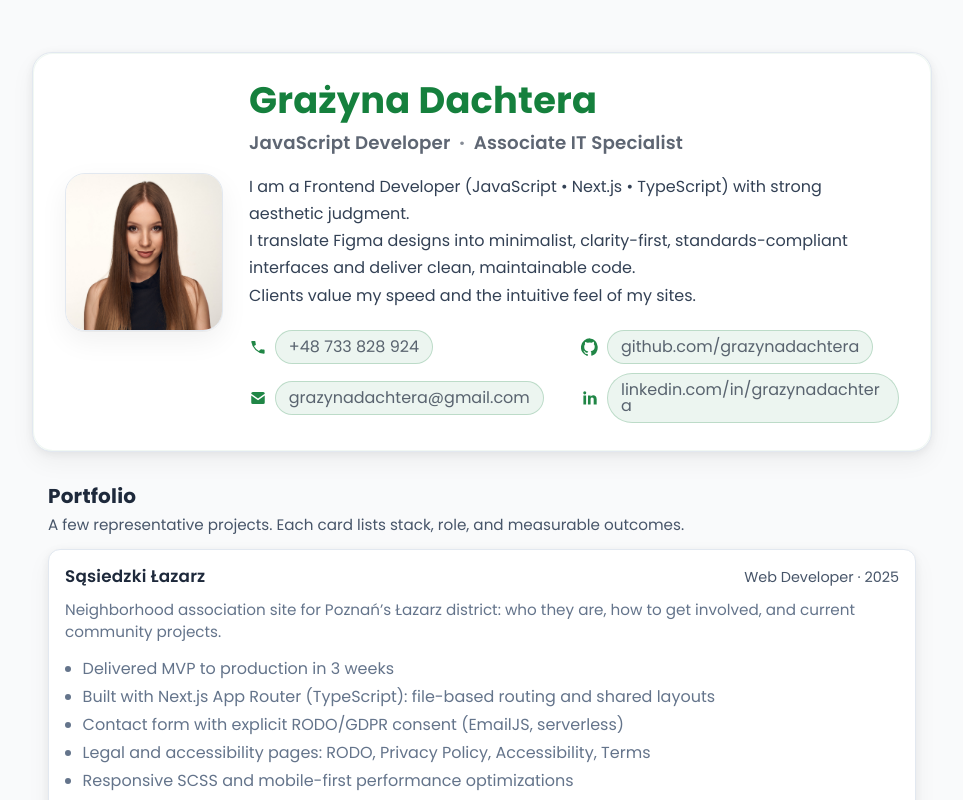
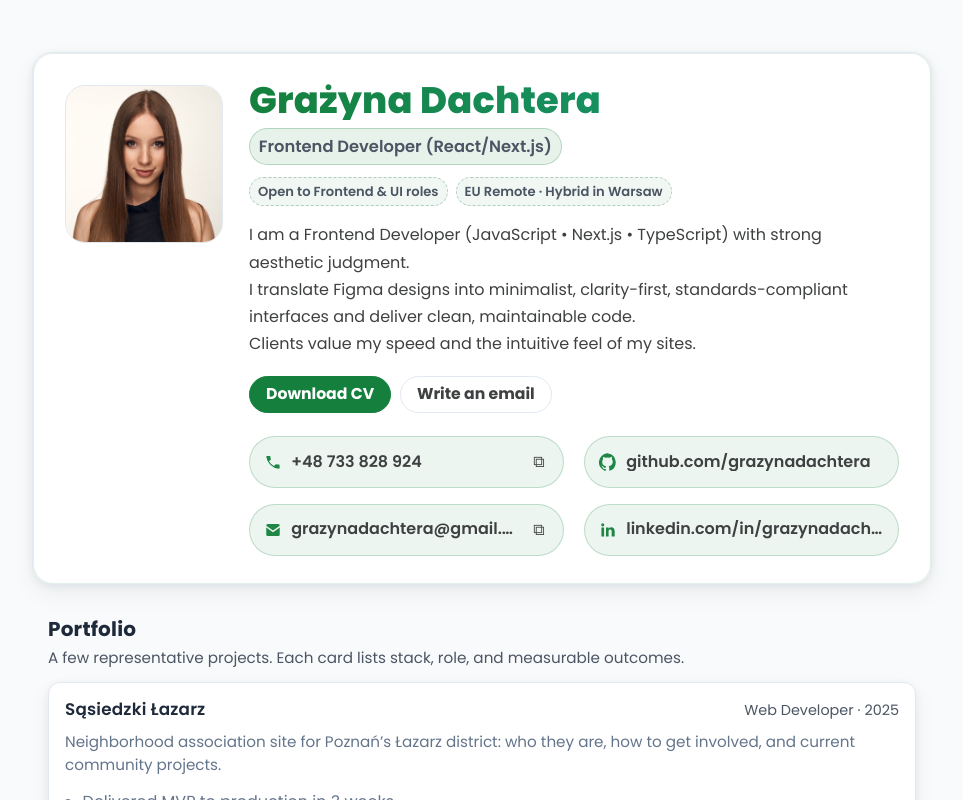
Before and after one commit to GrazynaDachtera/grazynadachtera, a Next.js app: page / in a window 1280 px wide. Shown: the top 800 px of the page, without its empty margins (158-1121 px from the left). Built offline with nearby package versions, Linux system fonts and the light colour scheme.

Commit message:
changed headers styling, added new interactive buttons

```diff
--- a/src/components/Body/WorkExperience/WorkExperience.tsx
+++ b/src/components/Body/WorkExperience/WorkExperience.tsx
@@ -51,6 +51,7 @@ const EXPERIENCES = [
       "SEO",
       "Accessibility",
       "SQL Server",
+      "M365",
       "Windows Server",
       "Active Directory",
     ],
--- a/src/components/Header/Header.scss
+++ b/src/components/Header/Header.scss
@@ -1,27 +1,34 @@
+/* ===========================
+   Header.scss (light theme only)
+   =========================== */
+
+/* Theme tokens (light only) */
+:root {
+  --accent: #15803d;
+  --text: #3f4041;
+  --muted: #4b5563;
+  --border: #e2e8f0;
+  --surface: #ffffff;
+  --shadow-1: 0 2px 8px rgba(2, 6, 23, .06), 0 10px 24px rgba(2, 6, 23, .05);
+}
+
 $resume-maxw: 900px;
-$accent: #15803d;
-$text: #1e293bb6;
-$muted: #475569;
-$subtle: #1e293bb6;
-$border: #e2e8f0;
-$hairline: #eef2f7;
-$surface: #ffffff;
-$shadow-1: 0 2px 8px rgba(2, 6, 23, .06), 0 10px 24px rgba(2, 6, 23, .05);
 
 .resume-header {
   display: grid;
   grid-template-columns: 156px 1fr;
   gap: 1.25rem;
-  align-items: center;
+  align-items: start; /* top-align columns */
   max-width: $resume-maxw;
   margin: 1.25rem auto 0;
   padding: 1.5rem;
-  color: $text;
-  background: $surface;
-  border: 1px solid $border;
+  color: var(--text);
+  background: var(--surface);
+  border: 1px solid var(--border);
   border-radius: 20px;
-  box-shadow: $shadow-1;
+  box-shadow: var(--shadow-1);
   position: relative;
+  color-scheme: light; /* always light */
 
   &::before {
     content: "";
@@ -29,144 +36,207 @@ $shadow-1: 0 2px 8px rgba(2, 6, 23, .06), 0 10px 24px rgba(2, 6, 23, .05);
     inset: 0;
     border-radius: 20px;
     pointer-events: none;
-    box-shadow: inset 0 0 0 1px rgba(21, 128, 61, .06);
+    box-shadow: inset 0 0 0 1px color-mix(in srgb, var(--accent) 12%, transparent);
   }
 
-  @media (min-width: 640px) {
-    gap: 1.75rem;
-    padding: 1.75rem 2rem;
-  }
+  @media (min-width: 640px) { gap: 1.75rem; padding: 1.75rem 2rem; }
+  @media (max-width: 520px) { grid-template-columns: 1fr; }
 
-  @media (max-width: 520px) {
-    grid-template-columns: 1fr;
-  }
-
+  /* Photo: top-left + glow ring + gentle tilt */
   &__photo {
     width: 156px;
     height: 156px;
     border-radius: 20px;
     overflow: hidden;
-    border: 1px solid $border;
-    box-shadow: 0 1px 0 rgba(0,0,0,.04), 0 10px 28px rgba(0,0,0,.06);
+    border: 1px solid var(--border);
+    position: relative;
+    isolation: isolate;
+    align-self: start;   /* stick to top-left */
+    margin-top: .25rem;  /* subtle breathing room */
     background: linear-gradient(180deg, #f8fafc, #fff);
 
-    img { width: 100%; height: 100%; object-fit: cover; }
+    img { width: 100%; height: 100%; object-fit: cover; display: block; }
+
+    &.glow::after {
+      content: "";
+      position: absolute; inset: -2px;
+      border-radius: 22px;
+      background:
+        radial-gradient(120px 120px at 20% 20%, color-mix(in srgb, var(--accent) 40%, transparent), transparent 60%),
+        radial-gradient(120px 120px at 80% 80%, color-mix(in srgb, var(--accent) 30%, transparent), transparent 60%);
+      z-index: -1;
+      filter: blur(18px);
+      opacity: .55;
+      transition: opacity .3s ease, transform .3s ease;
+    }
+
+    &:hover::after, &:focus-within::after { opacity: .85; }
+    &:hover, &:focus-within { transform: perspective(600px) rotateX(1.5deg) rotateY(-1.5deg); }
   }
 
   &__content { display: grid; gap: .55rem; }
 
-  &__name {
+  .accent-gradient {
+    --g: linear-gradient(90deg, var(--accent), color-mix(in srgb, var(--accent) 65%, #22d3ee));
+    background: var(--g);
+    -webkit-background-clip: text;
+    background-clip: text;
+    color: transparent;
     font-size: clamp(1.8rem, 3.6vw, 2.3rem);
     font-weight: 800;
-    line-height: 1.05;
     letter-spacing: .2px;
     margin: 0;
-    color: $accent;
+    line-height: 1.05;
+
+    @media (prefers-reduced-motion: no-preference) {
+      &:hover { background-size: 200% 100%; animation: sheen 1.25s linear forwards; }
+    }
+  }
+  @keyframes sheen { from { background-position: 0% 50%; } to { background-position: 100% 50%; } }
+
+  &__role {
+    display: flex;
+    flex-wrap: wrap;
+    gap: .5rem .55rem;
+    margin: 0;
+
+    .badge {
+      font-size: clamp(.88rem, 1.6vw, 1.02rem);
+      font-weight: 600;
+      color: var(--muted);
+      background: color-mix(in srgb, var(--accent) 10%, transparent);
+      border: 1px solid color-mix(in srgb, var(--accent) 25%, transparent);
+      padding: .28rem .55rem;
+      border-radius: 999px;
+    }
+    .badge--sub { opacity: .9; }
   }
 
-  &__role {
-    margin: 0;
-    font-size: clamp(1.02rem, 1.6vw, 1.14rem);
-    font-weight: 600;
-    color: $subtle;
-    letter-spacing: .15px;
-    display: inline-flex;
-    gap: .55rem;
-    align-items: baseline;
+  &__availability {
+    margin: .2rem 0 0;
+    display: flex;
+    gap: .4rem .5rem;
+    flex-wrap: wrap;
 
-    .sep { opacity: .75; font-weight: 700; }
+    .chip {
+      font-size: .82rem;
+      font-weight: 600;
+      color: var(--muted);
+      border: 1px dashed color-mix(in srgb, var(--accent) 25%, var(--border));
+      padding: .18rem .5rem;
+      border-radius: 999px;
+      background: color-mix(in srgb, var(--accent) 6%, transparent);
+    }
   }
 
   &__tagline {
     margin: .4rem 0 0;
     font-size: 1rem;
     line-height: 1.7;
-    color: #334155;
+    color: var(--text);
+    font-weight: 400;
     white-space: pre-line;
     max-width: 70ch;
   }
 
+  &__cta {
+    margin-top: .6rem;
+    display: flex;
+    flex-wrap: wrap;
+    gap: .55rem;
+
+    .btn {
+      appearance: none;
+      border-radius: 999px;
+      padding: .6rem 1rem;
+      font-weight: 700;
+      font-size: .98rem;
+      border: 1px solid transparent;
+      text-decoration: none;
+      line-height: 1;
+      transition: transform .06s ease, background-color .2s, border-color .2s;
+      &:active { transform: translateY(1px); }
+    }
+    .btn--primary { background: var(--accent); color: #fff; border-color: var(--accent); }
+    .btn--ghost   { background: transparent; color: var(--text); border-color: var(--border); }
+    .btn--ghost:hover { border-color: color-mix(in srgb, var(--accent) 50%, var(--border)); }
+  }
+
   &__contacts {
-    margin: .8rem 0 0;
+    margin: .9rem 0 0;
     padding: 0;
     list-style: none;
     display: grid;
-    gap: .6rem;
+    grid-template-columns: repeat(2, minmax(280px, 1fr));
+    column-gap: 1.25rem;
+    row-gap: 1rem;
+    @media (max-width: 720px) { grid-template-columns: 1fr; }
+  }
 
-    @media (min-width: 640px) {
-      grid-template-columns: repeat(2, minmax(0, 1fr));
-      gap: .6rem .9rem;
+  &__contact {
+    width: 100%;
+    min-width: 0;
+    justify-self: stretch;
+    box-sizing: border-box;
+    overflow: hidden;
+
+    display: inline-flex;
+    align-items: center;
+    gap: .55rem;
+    padding: .56rem .9rem;
+    border-radius: 999px;
+    background: color-mix(in srgb, var(--accent) 8%, transparent);
+    border: 1px solid color-mix(in srgb, var(--accent) 22%, transparent);
+    transition: background .18s ease, border-color .18s ease, transform .06s ease, color .18s ease;
+
+    svg { width: 18px; height: 18px; flex: 0 0 18px; fill: currentColor; color: var(--accent); opacity: .95; }
+
+    a {
+      flex: 1 1 auto; min-width: 0; color: var(--text); text-decoration: none; font-weight: 600;
+      font-size: clamp(.9rem, .88rem + .15vw, 1.02rem); line-height: 1.15; white-space: nowrap;
+      overflow: hidden; text-overflow: ellipsis; max-inline-size: 100%;
+    }
+
+    .copy {
+      border: 0; background: transparent; font: inherit; cursor: pointer; padding: .2rem .25rem;
+      opacity: .7; transition: opacity .15s ease, transform .06s;
+    }
+    .copy:hover { opacity: 1; }
+
+    &:hover, &:focus-within {
+      background: var(--accent); border-color: var(--accent); color: #ffffff;
+      svg, a { color: #ffffff; }
+      transform: translateY(-1px);
     }
   }
 
-  &__contact {
-    display: flex;
-    align-items: center;
-    gap: .5rem;
-    min-width: 0;
-
-    svg {
-      width: 18px;
-      height: 18px;
-      flex: 0 0 18px;
-      fill: currentColor;
-      color: $accent;
-      opacity: .95;
-    }
-
-    a {
-      display: inline-flex;
-      align-items: center;
-      gap: .4rem;
-      color: $text;
-      text-decoration: none;
-      background: rgba($accent, .08);
-      border: 1px solid rgba($accent, .22);
-      border-radius: 999px;
-      padding: .48rem .8rem;
-      line-height: 1;
-      overflow-wrap: anywhere;
-      transition: background .18s ease, border-color .18s ease, color .18s ease, transform .06s ease;
-
-      &:hover,
-      &:focus-visible {
-        background: $accent;
-        border-color: $accent;
-        color: #ffffff;
-        outline: none;
-        transform: translateY(-1px);
-      }
-    }
+  .toast {
+    position: absolute; bottom: .8rem; right: 1rem;
+    background: var(--surface); color: var(--text);
+    border: 1px solid var(--border); border-radius: 10px; padding: .4rem .6rem;
+    box-shadow: var(--shadow-1); font-weight: 700; font-size: .9rem;
+    opacity: 0; transform: translateY(6px); pointer-events: none;
+    transition: opacity .2s ease, transform .2s ease;
   }
+  .toast:not(:empty) { opacity: 1; transform: translateY(0); }
 }
 
 .sr-only {
-  position: absolute;
-  width: 1px; height: 1px;
-  padding: 0; margin: -1px; overflow: hidden;
+  position: absolute; width: 1px; height: 1px; padding: 0; margin: -1px; overflow: hidden;
   clip: rect(0,0,0,0); white-space: nowrap; border: 0;
 }
 
 @media print {
   .resume-header {
-    margin: 0 0 .75rem;
-    padding: 0;
-    background: transparent;
-    border: 0;
-    box-shadow: none;
-
-    .resume-header__name { color: #000; }
-    .resume-header__role { color: #000; }
-    .resume-header__tagline { color: #000; }
-    .resume-header__contact a {
-      background: transparent;
-      border: 0;
-      color: #000;
-      padding: 0;
-    }
-    .resume-header__contact a[href^="http"]::after {
-      content: " (" attr(href) ")";
-      font-weight: 400;
+    margin: 0 0 .75rem; padding: 0; background: transparent; border: 0; box-shadow: none;
+    .accent-gradient { color: #000; background: none; -webkit-text-fill-color: initial; }
+    &__role { color: #000; }
+    &__tagline { color: #000; font-weight: 400; }
+    &__cta { display: none; }
+    &__contact {
+      padding: 0; background: transparent; border: 0;
+      a { color: #000; font-weight: 600; }
+      a[href^="http"]::after { content: " (" attr(href) ")"; font-weight: 400; }
     }
   }
 }
--- a/src/components/Header/Header.tsx
+++ b/src/components/Header/Header.tsx
@@ -1,21 +1,30 @@
 "use client";
-
 import Image from "next/image";
-import React from "react";
+import React, { useState } from "react";
 import "./Header.scss";
 import { Poppins } from "next/font/google";
 
 const poppins = Poppins({
-  weight: ["400", "500", "600", "700"],
   subsets: ["latin", "latin-ext"],
+  weight: ["400", "500", "600", "700", "800"],
   display: "swap",
 });
 
 type ContactType = "phone" | "email" | "github" | "linkedin";
-type Contact = { type: ContactType; label: string; href: string };
+type Contact = {
+  type: ContactType;
+  label: string;
+  href: string;
+  copy?: string;
+};
 
 const CONTACTS: Contact[] = [
-  { type: "phone", label: "+48 733 828 924", href: "tel:+48733828924" },
+  {
+    type: "phone",
+    label: "+48 733 828 924",
+    href: "tel:+48733828924",
+    copy: "+48 733 828 924",
+  },
   {
     type: "github",
     label: "github.com/grazynadachtera",
@@ -25,6 +34,7 @@ const CONTACTS: Contact[] = [
     type: "email",
     label: "grazynadachtera@gmail.com",
     href: "mailto:grazynadachtera@gmail.com",
+    copy: "grazynadachtera@gmail.com",
   },
   {
     type: "linkedin",
@@ -38,6 +48,18 @@ const TAGLINE = [
   "I translate Figma designs into minimalist, clarity-first, standards-compliant interfaces and deliver clean, maintainable code.",
   "Clients value my speed and the intuitive feel of my sites.",
 ].join("\n");
+
+// Gmail compose link
+const EMAIL = "grazynadachtera@gmail.com";
+const SUBJECT = "Frontend role — Grażyna Dachtera";
+const BODY =
+  "Hi Grażyna,\n\nI'm reaching out about a Frontend/Next.js role. Would you be available for a quick chat?\n\nBest,\n";
+
+const gmailComposeUrl =
+  "https://mail.google.com/mail/?view=cm&fs=1" +
+  `&to=${encodeURIComponent(EMAIL)}` +
+  `&su=${encodeURIComponent(SUBJECT)}` +
+  `&body=${encodeURIComponent(BODY)}`;
 
 function Icon({ type }: { type: ContactType }) {
   if (type === "phone")
@@ -58,6 +80,7 @@ function Icon({ type }: { type: ContactType }) {
         <path d="M12 .5a12 12 0 00-3.8 23.4c.6.1.8-.3.8-.6v-2.1c-3.4.7-4.1-1.6-4.1-1.6a3.2 3.2 0 00-1.3-1.8c-1-.7.1-.7.1-.7a2.5 2.5 0 011.8 1.2 2.6 2.6 0 003.5 1 2.6 2.6 0 01.8-1.7c-2.7-.3-5.5-1.3-5.5-6a4.7 4.7 0 011.2-3.2 4.4 4.4 0 01.1-3.2s1-.3 3.2 1.2a11 11 0 015.8 0C16 4.7 17 5 17 5a4.4 4.4 0 01.1 3.2 4.7 4.7 0 011.2 3.2c0 4.7-2.8 5.7-5.5 6a3 3 0 01.9 2.3V23c0 .3.2.7.8.6A12 12 0 0012 .5z" />
       </svg>
     );
+  // linkedin
   return (
     <svg viewBox="0 0 24 24" aria-hidden="true">
       <path d="M20.4 20.5h-3.5v-6.4c0-1.6-.6-2.7-2-2.7-1.1 0-1.7.7-2 1.4-.1.3-.1.7-.1 1.1v6.6H9.3s.1-10.7 0-11.8h3.5v1.7c.5-.8 1.4-2 3.5-2 2.6 0 4.6 1.7 4.6 5.4v6.7zM5 7.2a2 2 0 110-4.1 2 2 0 010 4.1zM3.2 20.5h3.6V8.7H3.2v11.8z" />
@@ -66,6 +89,19 @@ function Icon({ type }: { type: ContactType }) {
 }
 
 export default function Header() {
+  const [toast, setToast] = useState<string | null>(null);
+
+  async function copy(text?: string) {
+    if (!text) return;
+    try {
+      await navigator.clipboard.writeText(text);
+      setToast("Copied!");
+    } catch {
+      setToast("Press ⌘/Ctrl+C to copy");
+    }
+    window.setTimeout(() => setToast(null), 1600);
+  }
+
   return (
     <header
       className={`resume-header ${poppins.className}`}
@@ -73,38 +109,65 @@ export default function Header() {
       itemScope
       itemType="https://schema.org/Person"
     >
-      <div className="resume-header__photo">
+      <div className="resume-header__photo glow">
         <Image
           src="/profileImage.jpg"
           alt="Grażyna Dachtera headshot"
-          width={144}
-          height={144}
+          width={156}
+          height={156}
           priority
+          sizes="(max-width:520px) 144px, 156px"
+          decoding="async"
         />
       </div>
 
       <div className="resume-header__content">
-        <h1 className="resume-header__name" itemProp="name">
+        <h1 className="resume-header__name accent-gradient" itemProp="name">
           Grażyna Dachtera
         </h1>
 
         <p className="resume-header__role">
-          <span itemProp="jobTitle">JavaScript Developer</span>
-          <span className="sep">·</span>
-          <span>Associate IT Specialist</span>
+          <span className="badge" itemProp="jobTitle">
+            Frontend Developer (React/Next.js)
+          </span>
+        </p>
+
+        <p className="resume-header__availability" aria-label="Availability">
+          <span className="chip">Open to Frontend & UI roles</span>
+          <span className="chip">EU Remote · Hybrid in Warsaw</span>
         </p>
 
         <p className="resume-header__tagline">{TAGLINE}</p>
 
-        <ul className="resume-header__contacts" role="list">
-          {CONTACTS.map(({ type, label, href }) => (
+        <div className="resume-header__cta">
+          <a
+            className="btn btn--primary"
+            href="/cv-grazyna-dachtera.pdf"
+            download
+          >
+            Download CV
+          </a>
+
+          <a
+            className="btn btn--ghost"
+            href={gmailComposeUrl}
+            target="_blank"
+            rel="noopener noreferrer"
+            aria-label="Write an email in Gmail"
+          >
+            Write an email
+          </a>
+        </div>
+
+        <ul className="resume-header__contacts" aria-label="Contact links">
+          {CONTACTS.map(({ type, label, href, copy: copyText }) => (
             <li key={type} className="resume-header__contact">
               <Icon type={type} />
               <a
                 href={href}
                 target={href.startsWith("http") ? "_blank" : undefined}
                 rel={
-                  href.startsWith("http") ? "noreferrer noopener" : undefined
+                  href.startsWith("http") ? "me noreferrer noopener" : undefined
                 }
                 itemProp={
                   type === "email"
@@ -117,10 +180,43 @@ export default function Header() {
                 <span className="sr-only">{type}: </span>
                 {label}
               </a>
+              {copyText && (
+                <button
+                  className="copy"
+                  type="button"
+                  aria-label={`Copy ${type}`}
+                  onClick={() => copy(copyText)}
+                >
+                  ⧉
+                </button>
+              )}
             </li>
           ))}
         </ul>
       </div>
+
+      <div className="toast" aria-live="polite" aria-atomic="true">
+        {toast}
+      </div>
+
+      <script
+        type="application/ld+json"
+        dangerouslySetInnerHTML={{
+          __html: JSON.stringify({
+            "@context": "https://schema.org",
+            "@type": "Person",
+            name: "Grażyna Dachtera",
+            jobTitle: "Frontend Developer (React/Next.js)",
+            image: "/profileImage.jpg",
+            email: "mailto:grazynadachtera@gmail.com",
+            telephone: "+48 733 828 924",
+            sameAs: [
+              "https://github.com/grazynadachtera",
+              "https://linkedin.com/in/grazynadachtera",
+            ],
+          }),
+        }}
+      />
     </header>
   );
 }
```
Also changed, not shown: public/profileImage.jpg.
